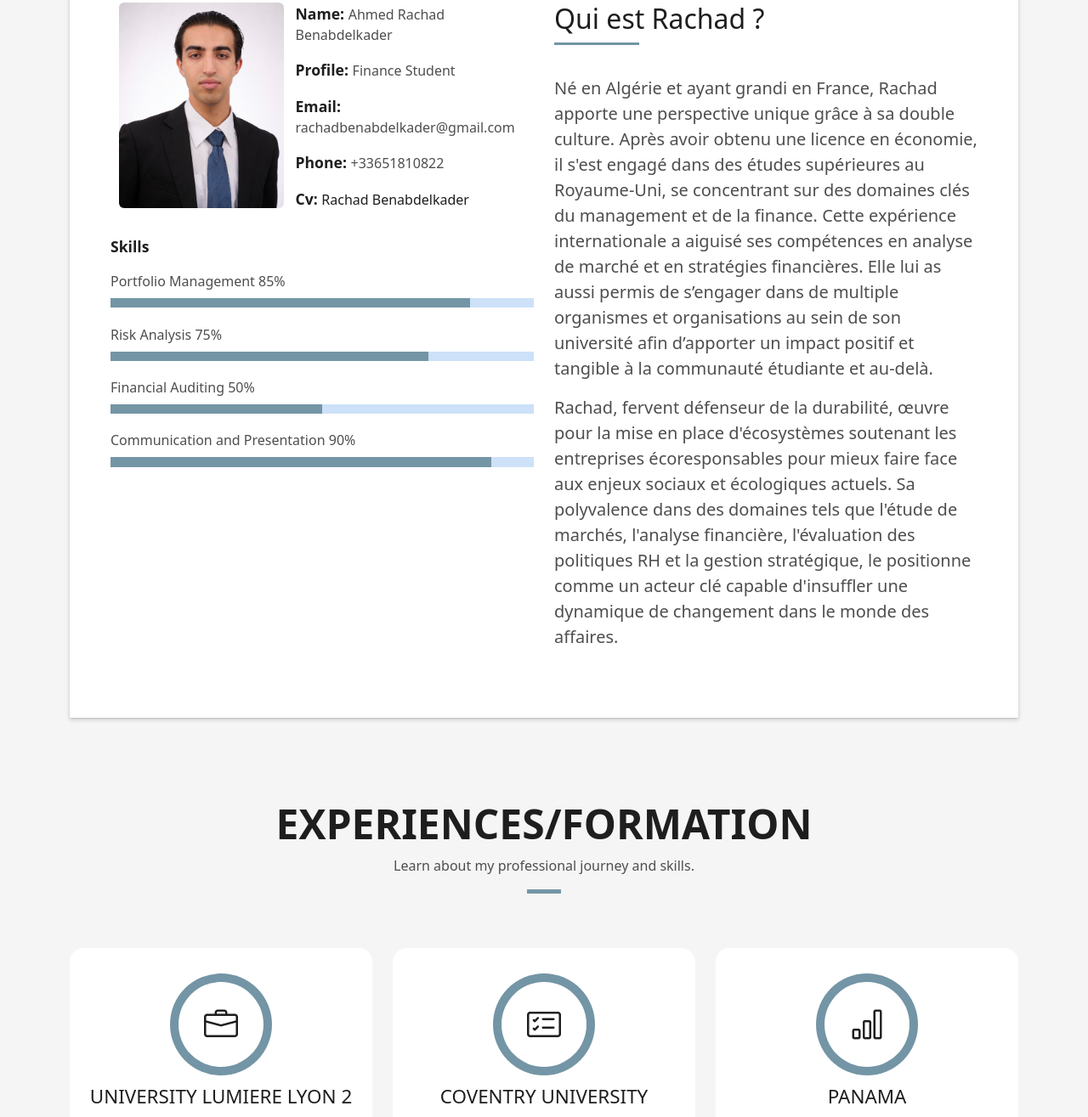
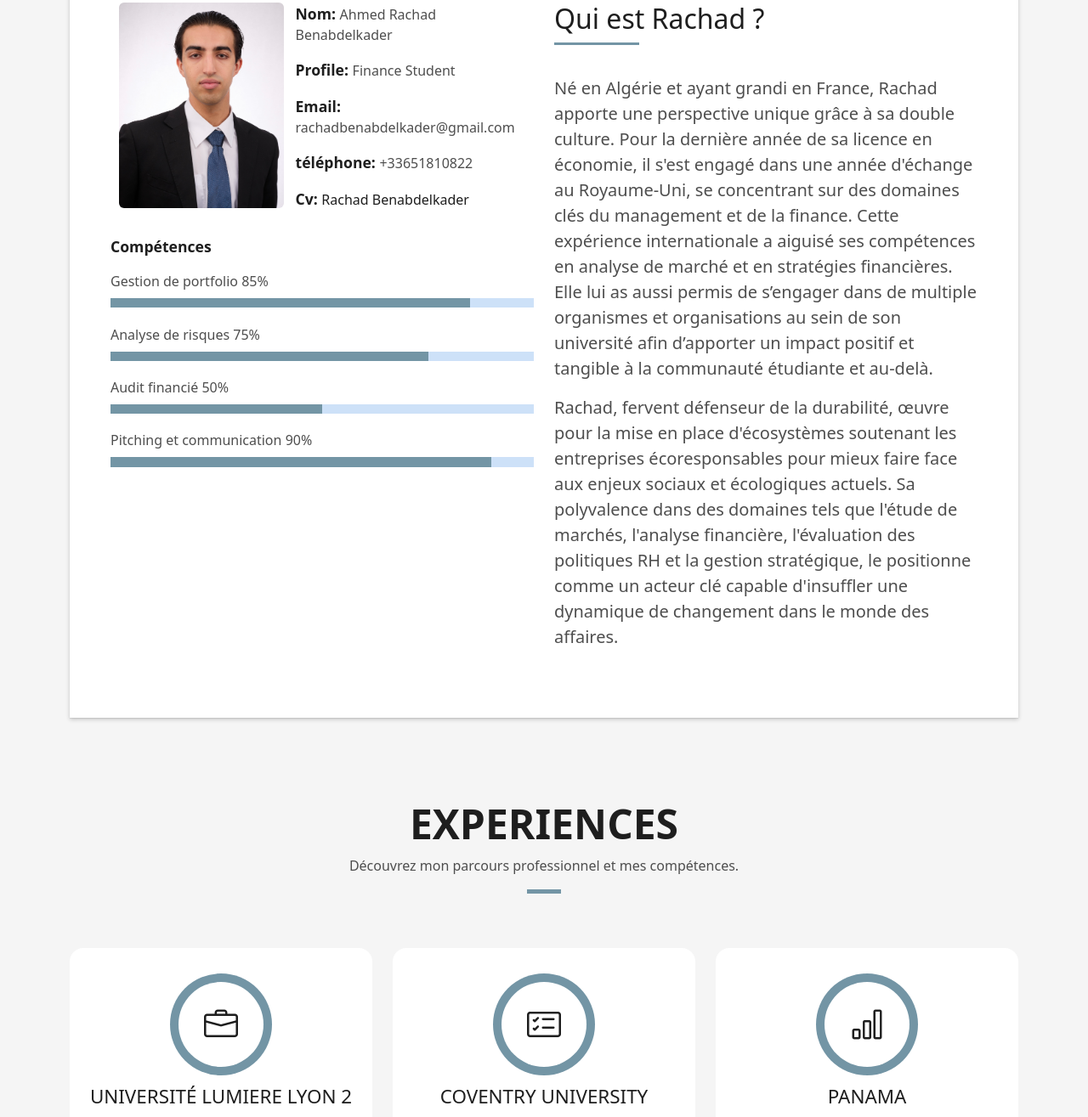
Before and after one commit to rachadben/DevFolio, a plain HTML site: page index.html in a window 1280 px wide. Shown: the part 925-2240 px from the top of the page at 85% size. Drawn offline with Linux system fonts and the light colour scheme.

Commit message:
Update index.html
icon

```diff
--- a/index.html
+++ b/index.html
@@ -10,8 +10,8 @@
   <meta content="" name="keywords">
 
   <!-- Favicons -->
-  <link href="assets/img/favicon1.png" rel="icon">
-  <link href="assets/img/flavicon1.png" rel="apple-touch-icon">
+  <link href="assets/img/favicon123.png" rel="icon">
+  <link href="assets/img/flavicon123.png" rel="apple-touch-icon">
 
   <!-- Vendor CSS Files -->
   <link href="assets/vendor/bootstrap/css/bootstrap.min.css" rel="stylesheet">
@@ -43,8 +43,8 @@
 
       <nav id="navbar" class="navbar">
         <ul>
-          <li><a class="nav-link scrollto active" href="#hero">Home</a></li>
-          <li><a class="nav-link scrollto" href="#about">About</a></li>
+          <li><a class="nav-link scrollto active" href="#hero">Accueil</a></li>
+          <li><a class="nav-link scrollto" href="#about">à propos</a></li>
           <li><a class="nav-link scrollto" href="#services">Experiences</a></li>
           <li><a class="nav-link scrollto " href="#blog">Articles</a></li>
           <li><a class="nav-link scrollto" href="#contact">Contact</a></li>
@@ -88,29 +88,29 @@
                     </div>
                     <div class="col-sm-6 col-md-7">
                       <div class="about-info">
-                        <p><span class="title-s">Name: </span> <span>Ahmed Rachad Benabdelkader</span></p>
+                        <p><span class="title-s">Nom: </span> <span>Ahmed Rachad Benabdelkader</span></p>
                         <p><span class="title-s">Profile: </span> <span>Finance Student</span></p>
                         <p><span class="title-s">Email: </span> <span>rachadbenabdelkader@gmail.com</span></p>
-                        <p><span class="title-s">Phone: </span> <span>+33651810822</span></p>
+                        <p><span class="title-s">téléphone: </span> <span>+33651810822</span></p>
                         <p><span class="title-s">Cv: </span> <span><a href ="Cv Rachad.pdf" target="_blank">Rachad Benabdelkader</a></span></p>
                       </div>
                     </div>
                   </div>
                   <div class="skill-mf">
-                    <p class="title-s">Skills</p>
-                    <span>Portfolio Management</span> <span class="pull-right">85%</span>
+                    <p class="title-s">Compétences</p>
+                    <span>Gestion de portfolio</span> <span class="pull-right">85%</span>
                     <div class="progress">
                       <div class="progress-bar" role="progressbar" style="width: 85%;" aria-valuenow="85" aria-valuemin="0" aria-valuemax="100"></div>
                     </div>
-                    <span>Risk Analysis</span> <span class="pull-right">75%</span>
+                    <span>Analyse de risques</span> <span class="pull-right">75%</span>
                     <div class="progress">
                       <div class="progress-bar" role="progressbar" style="width: 75%" aria-valuenow="75" aria-valuemin="0" aria-valuemax="100"></div>
                     </div>
-                    <span>Financial Auditing</span> <span class="pull-right">50%</span>
+                    <span>Audit financié</span> <span class="pull-right">50%</span>
                     <div class="progress">
                       <div class="progress-bar" role="progressbar" style="width: 50%" aria-valuenow="50" aria-valuemin="0" aria-valuemax="100"></div>
                     </div>
-                    <span>Communication and Presentation</span> <span class="pull-right">90%</span>
+                    <span>Pitching et communication</span> <span class="pull-right">90%</span>
                     <div class="progress">
                       <div class="progress-bar" role="progressbar" style="width: 90%" aria-valuenow="90" aria-valuemin="0" aria-valuemax="100"></div>
                     </div>
@@ -124,7 +124,7 @@
                       </h5>
                     </div>
                     <p class="lead">
-                      Né en Algérie et ayant grandi en France, Rachad apporte une perspective unique grâce à sa double culture. Après avoir obtenu une licence en économie, il s'est engagé dans des études supérieures au Royaume-Uni,
+                      Né en Algérie et ayant grandi en France, Rachad apporte une perspective unique grâce à sa double culture. Pour la dernière année de sa licence en économie, il s'est engagé dans une année d'échange au Royaume-Uni,
                       se concentrant sur des domaines clés du management et de la finance. Cette expérience internationale a aiguisé ses compétences en analyse de marché et en stratégies financières. Elle lui as aussi permis
                       de s’engager dans de multiple organismes et organisations au sein de son université afin d’apporter un impact positif et tangible à la communauté étudiante et au-delà.
                     </p>
@@ -152,10 +152,10 @@
           <div class="col-sm-12">
             <div class="title-box text-center">
               <h3 class="title-a">
-                Experiences/formation
+                Experiences
               </h3>
               <p class="subtitle-a">
-                Learn about my professional journey and skills.
+                Découvrez mon parcours professionnel et mes compétences.
               </p>
               <div class="line-mf"></div>
             </div>
@@ -168,7 +168,7 @@
                 <span class="ico-circle"><i class="bi bi-briefcase"></i></span>
               </div>
               <div class="service-content">
-                <h2 class="s-title">University Lumiere Lyon 2</h2>
+                <h2 class="s-title">Université Lumiere Lyon 2</h2>
                 <p class="subtitle-a">
                   2021-2024
                 </p>
```
